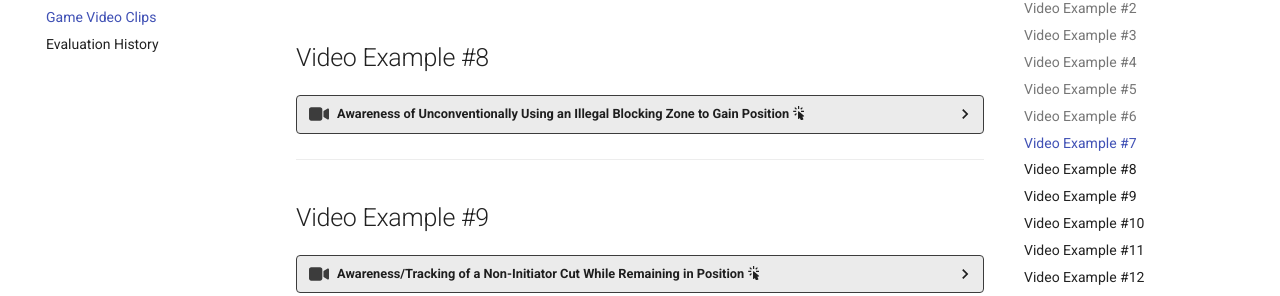
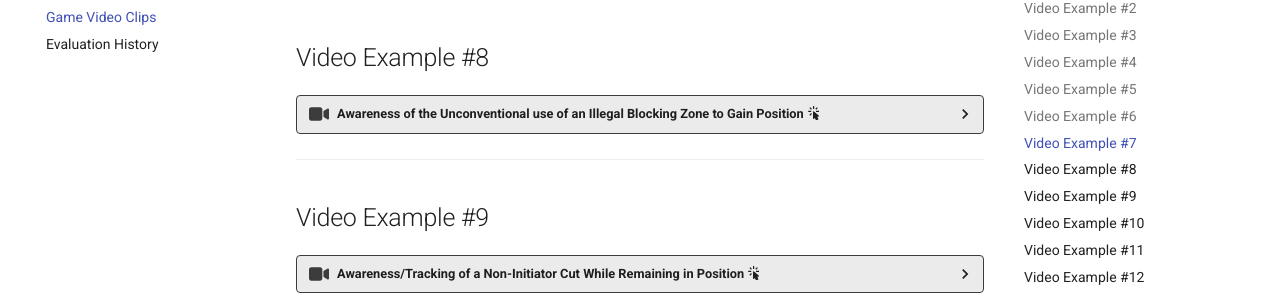
Before and after one commit to timothyhull/breadpool-champs-app, an MkDocs documentation site: the page built from docs/game_video_clips.md, in a window 1280 px wide and 900 px high, scrolled down 1270 px. Shown: the part 154-450 px from the top of the window. Built offline with MkDocs 1.6.1 and Material for MkDocs 9.7.7, drawn with Linux system fonts in a browser that asks for light colours; comment, search, counter and statistics services are not loaded.

```diff
--- a/docs/game_video_clips.md
+++ b/docs/game_video_clips.md
@@ -188,7 +188,7 @@
 
 ## Video Example #8
 
-??? video "Awareness of Unconventionally Using an Illegal Blocking Zone to Gain Position :material-cursor-default-click:"
+??? video "Awareness of the Unconventional use of an Illegal Blocking Zone to Gain Position :material-cursor-default-click:"
 
     === "Overview :material-cursor-default-click:"
 
```
